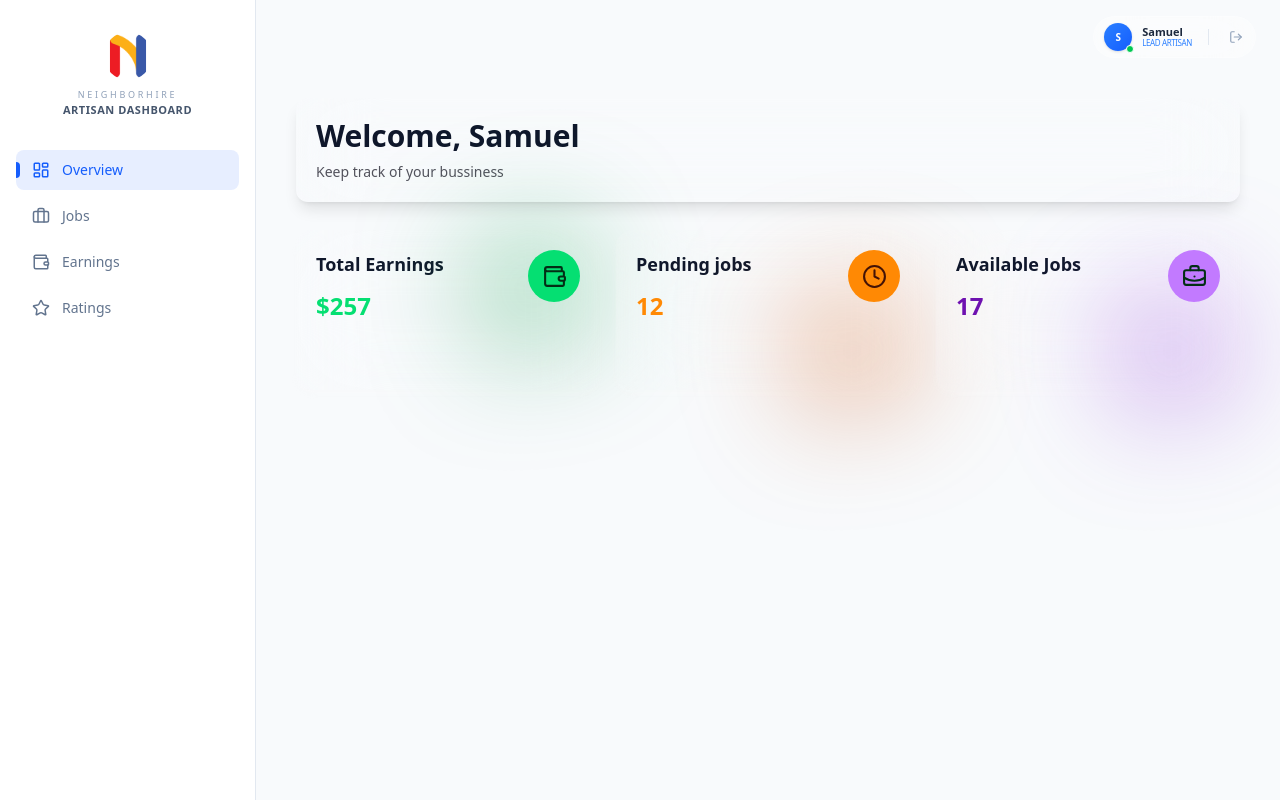
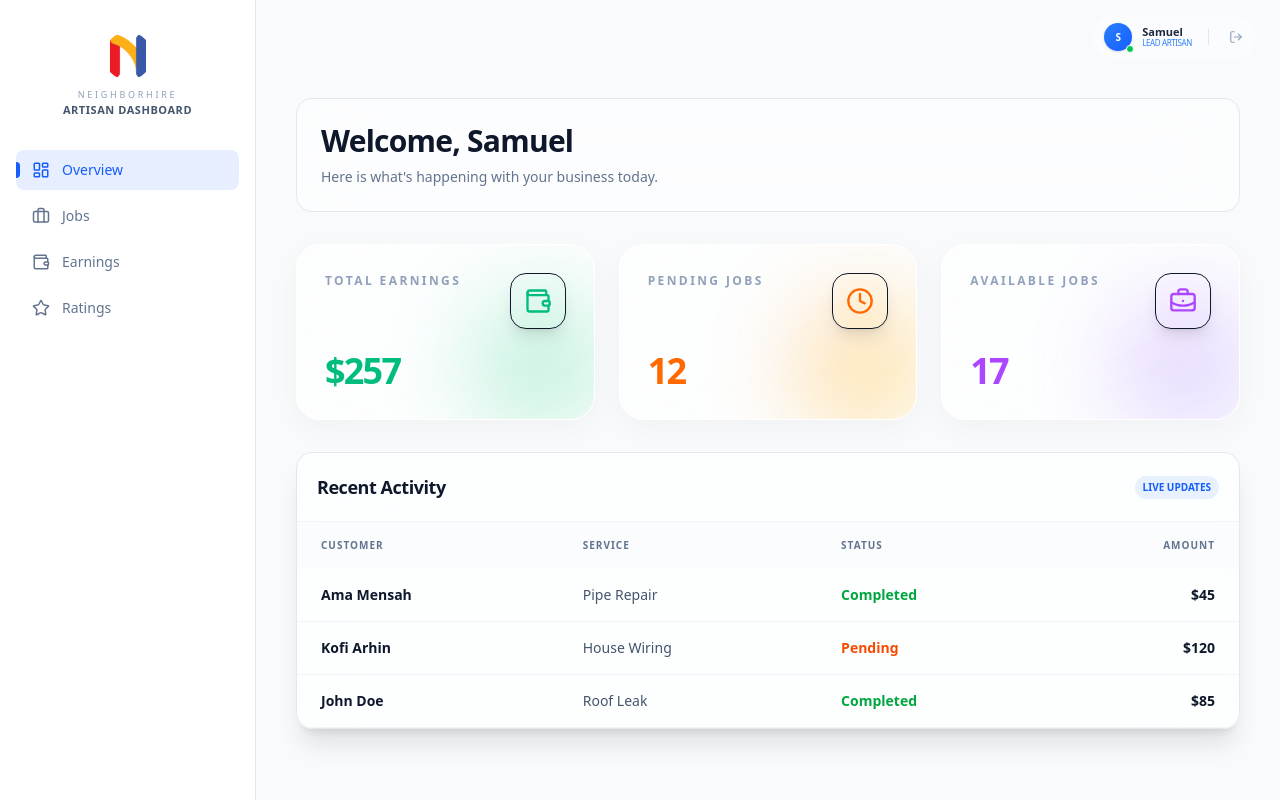
Before and after one commit to Minamyle/Neighboorhire, a React (Vite) app: page /dashboard/artisan in a window 1280 px wide. Built offline with nearby package versions, Linux system fonts and the light colour scheme.

Commit message:
Added a recent activity table and converted statsCard into a reusable components

```diff
--- /dev/null
+++ b/src/components/recentActivityTable.jsx
@@ -0,0 +1,57 @@
+export default function GlassTable({ title, data }) {
+  return (
+    /* Changed bg-white/5 to bg-white/70 (light) and bg-white/5 (dark) */
+    <div className="rounded-2xl bg-white/70 dark:bg-white/5 backdrop-blur-2xl border border-slate-200 dark:border-white/10 shadow-xl dark:shadow-2xl overflow-hidden transition-all duration-300">
+      {/* Title Header */}
+      <div className="p-5 border-b border-slate-100 dark:border-white/10 flex justify-between items-center">
+        <h3 className="text-lg font-bold text-slate-900 dark:text-white tracking-tight">
+          {title}
+        </h3>
+        <span className="text-[10px] bg-blue-500/10 dark:bg-blue-500/20 text-blue-600 dark:text-blue-400 px-2 py-1 rounded-full uppercase font-black">
+          Live Updates
+        </span>
+      </div>
+
+      <div className="overflow-x-auto">
+        <table className="w-full text-left">
+          {/* Header Row */}
+          <thead className="bg-slate-50/50 dark:bg-white/5 text-slate-500 dark:text-zinc-500 text-[10px] uppercase tracking-widest font-black">
+            <tr>
+              <th className="px-6 py-4">Customer</th>
+              <th className="px-6 py-4">Service</th>
+              <th className="px-6 py-4">Status</th>
+              <th className="px-6 py-4 text-right">Amount</th>
+            </tr>
+          </thead>
+
+          {/* Table Body */}
+          <tbody className="text-sm text-slate-600 dark:text-zinc-300">
+            {data.map((item, index) => (
+              <tr
+                key={index}
+                className="border-b border-slate-100 dark:border-white/5 hover:bg-slate-50/50 dark:hover:bg-white/5 transition-colors"
+              >
+                <td className="px-6 py-4 font-bold text-slate-900 dark:text-white">
+                  {item.customer}
+                </td>
+                <td className="px-6 py-4">{item.service}</td>
+                <td
+                  className={`px-6 py-4 font-black ${
+                    item.status === "Completed"
+                      ? "text-green-600 dark:text-green-400"
+                      : "text-orange-600 dark:text-orange-400"
+                  }`}
+                >
+                  {item.status}
+                </td>
+                <td className="px-6 py-4 text-right font-black text-slate-900 dark:text-white">
+                  ${item.price}
+                </td>
+              </tr>
+            ))}
+          </tbody>
+        </table>
+      </div>
+    </div>
+  );
+}
--- /dev/null
+++ b/src/components/statCard.jsx
@@ -0,0 +1,47 @@
+export default function StatCard({
+  title,
+  value,
+  icon: Icon,
+  color,
+  glowGradient,
+}) {
+  const baseColor = color.split("-")[1];
+
+  return (
+    <div
+      className="rounded-3xl h-44 flex justify-between p-7 relative overflow-hidden transition-all duration-500 group
+                    bg-white/70 dark:bg-white/5 backdrop-blur-3xl
+                    border border-white dark:border-white/10
+                    shadow-[0_8px_30px_rgb(0,0,0,0.04)] dark:shadow-none"
+    >
+      {/* Text Info */}
+      <div className="flex flex-col justify-between z-10">
+        <p className="text-xs font-bold text-slate-400 dark:text-zinc-500 uppercase tracking-[0.2em]">
+          {title}
+        </p>
+        <h2 className={`text-4xl font-black tracking-tighter ${color}`}>
+          {value}
+        </h2>
+      </div>
+
+      {/* Modern Glass Icon Circle */}
+      <div
+        className={`z-10 w-14 h-14 flex justify-center items-center rounded-2xl shadow-lg
+                       bg-${baseColor}-500/20 dark:bg-${baseColor}-500/20
+                       border border-${baseColor}-500/20 backdrop-blur-md`}
+      >
+        <Icon size={28} className={color} />
+      </div>
+
+      {/* 2026 Style Animated "Aura" Glow */}
+      <div
+        className={`absolute -right-4 -bottom-4 w-32 h-32 rounded-full blur-[50px] opacity-40
+                      group-hover:opacity-70 group-hover:scale-150 transition-all duration-700
+                      ${glowGradient}`}
+      />
+
+      {/* Secondary Accent Glow */}
+      <div className="absolute top-0 left-0 w-full h-full bg-gradient-to-br from-transparent via-transparent to-white/10 dark:to-white/5 pointer-events-none" />
+    </div>
+  );
+}
--- a/src/pages/ArtisanDashboardOverview.jsx
+++ b/src/pages/ArtisanDashboardOverview.jsx
@@ -1,53 +1,68 @@
-import { BriefcaseBusiness, Clock, Search, Wallet } from "lucide-react";
+import { BriefcaseBusiness, Clock, Wallet } from "lucide-react";
+import GlassTable from "../components/recentActivityTable";
+import StatCard from "../components/statCard";
+
+const recentActions = [
+  {
+    customer: "Ama Mensah",
+    service: "Pipe Repair",
+    status: "Completed",
+    price: 45,
+  },
+  {
+    customer: "Kofi Arhin",
+    service: "House Wiring",
+    status: "Pending",
+    price: 120,
+  },
+  {
+    customer: "John Doe",
+    service: "Roof Leak",
+    status: "Completed",
+    price: 85,
+  },
+];
 
 export default function ArtisanDashboardOverview() {
   return (
-    <div className="space-y-7">
-      <div className="p-5 flex flex-col gap-2  rounded-xl shadow-lg bg-white/5 backdrop-blur-2xl  ">
-        <h1 className="text-2xl md:text-3xl font-bold font-sans dark:text-white">
-          Welcome, {"Samuel"}
+    <div className="space-y-8 animate-enter">
+      {/* Welcome Section */}
+      <div className="p-6 flex flex-col gap-2 rounded-2xl shadow-subtle border border-slate-200 dark:border-white/10 bg-white/60 dark:bg-white/5 backdrop-blur-2xl">
+        <h1 className="text-2xl md:text-3xl font-black tracking-tight text-slate-900 dark:text-white">
+          Welcome, Samuel
         </h1>
-        <p className="text-sm text-zinc-600 dark:text-zinc-300">
-          Keep track of your bussiness
+        <p className="text-sm font-medium text-slate-500 dark:text-zinc-400">
+          Here is what's happening with your business today.
         </p>
       </div>
-      {/* overview cards */}
-      <div className=" grid grid-cols-1 gap-4  lg:grid-cols-3 ">
-        <div className="rounded-2xl bg-white/5 backdrop-blur-2xl h-40 shadow-2xl md:shadow-[0_5px_10px_rgba(250,250,250,0.2)] flex justify-between p-5 relative">
-          <div className="flex flex-col gap-3 ">
-            <p className="text-lg font-semibold ">Total Earnings</p>
-            <h2 className="text-2xl font-extrabold text-green-400">$257</h2>
-          </div>
-          <span className="z-2 w-13 h-13 flex justify-center items-center bg-green-400 rounded-full  ">
-            <Wallet size={25} className="text-green-950 " />
-          </span>
 
-          <div className="absolute right-7   w-20 h-20 rounded-full bg-linear-210 from-green-800 to-green-500 blur-3xl animate-spin duration-300 transition-all" />
-        </div>
-        <div className="rounded-2xl bg-white/5 backdrop-blur-2xl h-40 shadow-2xl md:shadow-[0_5px_10px_rgba(250,250,250,0.2)] flex justify-between p-5 relative">
-          <div className="flex flex-col gap-3 ">
-            <p className="text-lg font-semibold ">Pending jobs</p>
-            <h2 className="text-2xl font-extrabold text-orange-400">12</h2>
-          </div>
-          <span className="z-2 w-13 h-13 flex justify-center items-center bg-orange-400 rounded-full  ">
-            <Clock size={25} className="text-orange-950 " />
-          </span>
+      {/* Overview Cards Grid */}
+      <div className="grid grid-cols-1 gap-6 lg:grid-cols-3">
+        <StatCard
+          title="Total Earnings"
+          value="$257"
+          icon={Wallet}
+          color="text-emerald-500"
+          glowGradient="bg-gradient-to-br from-emerald-500 to-green-300"
+        />
+        <StatCard
+          title="Pending Jobs"
+          value="12"
+          icon={Clock}
+          color="text-orange-500"
+          glowGradient="bg-gradient-to-br from-orange-500 to-yellow-300"
+        />
+        <StatCard
+          title="Available Jobs"
+          value="17"
+          icon={BriefcaseBusiness}
+          color="text-purple-500"
+          glowGradient="bg-gradient-to-br from-purple-500 to-indigo-300"
+        />
+      </div>
 
-          <div className="absolute right-7 bottom-0   w-20 h-20 rounded-full bg-linear-210 from-orange-800 to-orange-500 blur-3xl animate-spin duration-300 transition-all" />
-        </div>
-
-        <div className="rounded-2xl bg-white/5 backdrop-blur-2xl h-40 shadow-2xl md:shadow-[0_5px_10px_rgba(250,250,250,0.2)] flex justify-between p-5 relative">
-          <div className="flex flex-col gap-3 ">
-            <p className="text-lg font-semibold ">Available Jobs</p>
-            <h2 className="text-2xl font-extrabold text-purple-800">17</h2>
-          </div>
-          <span className="z-2 w-13 h-13 flex justify-center items-center bg-purple-400 rounded-full  ">
-            <BriefcaseBusiness size={25} className="text-green-950 " />
-          </span>
-
-          <div className="absolute right-7 bottom-0   w-20 h-20 rounded-full bg-linear-210 from-purple-800 to-purple-500 blur-3xl ease-in-out animate-spin duration-400 transition-transform" />
-        </div>
-      </div>
+      {/* Table Section */}
+      <GlassTable title="Recent Activity" data={recentActions} />
     </div>
   );
 }
```
